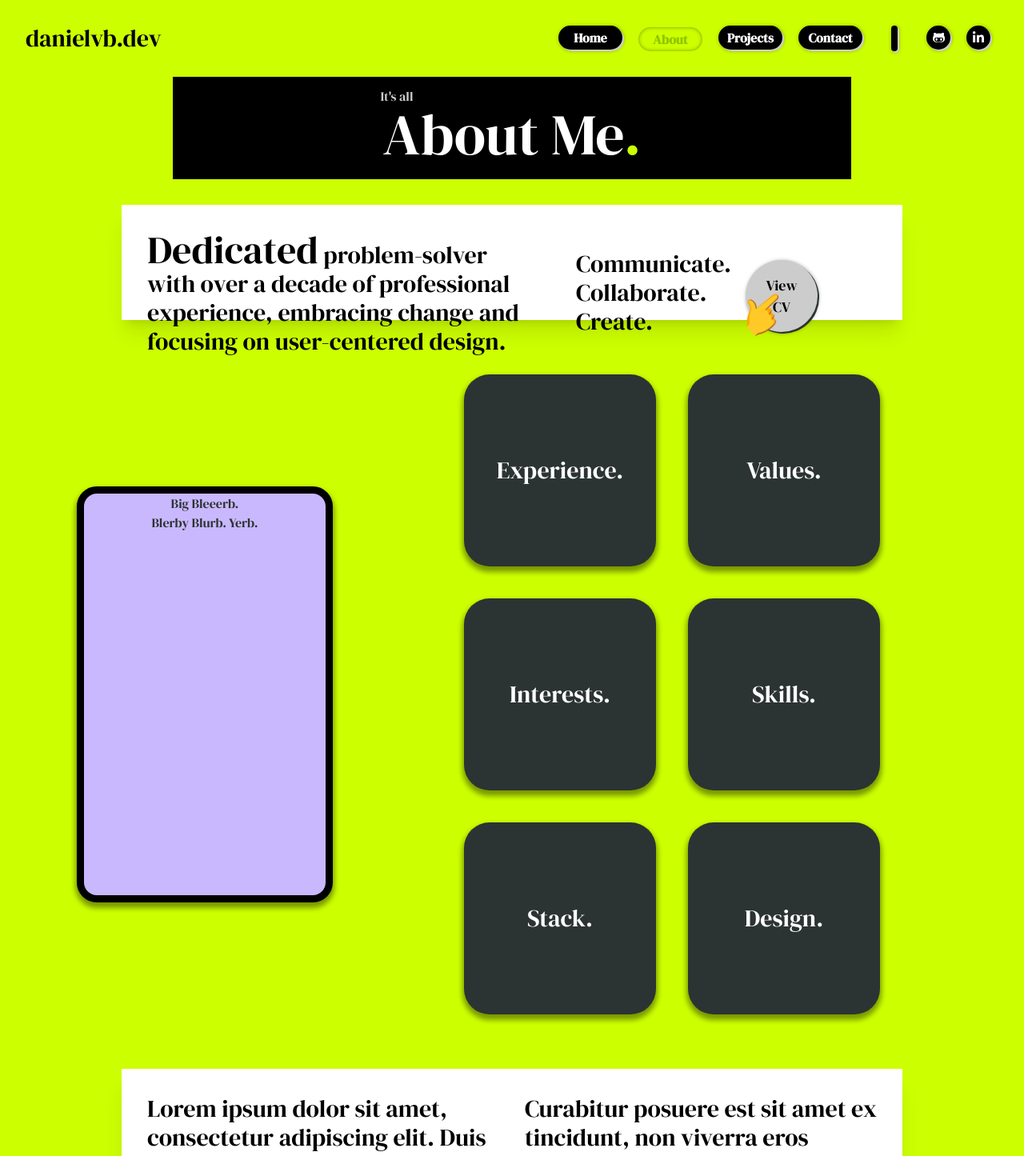
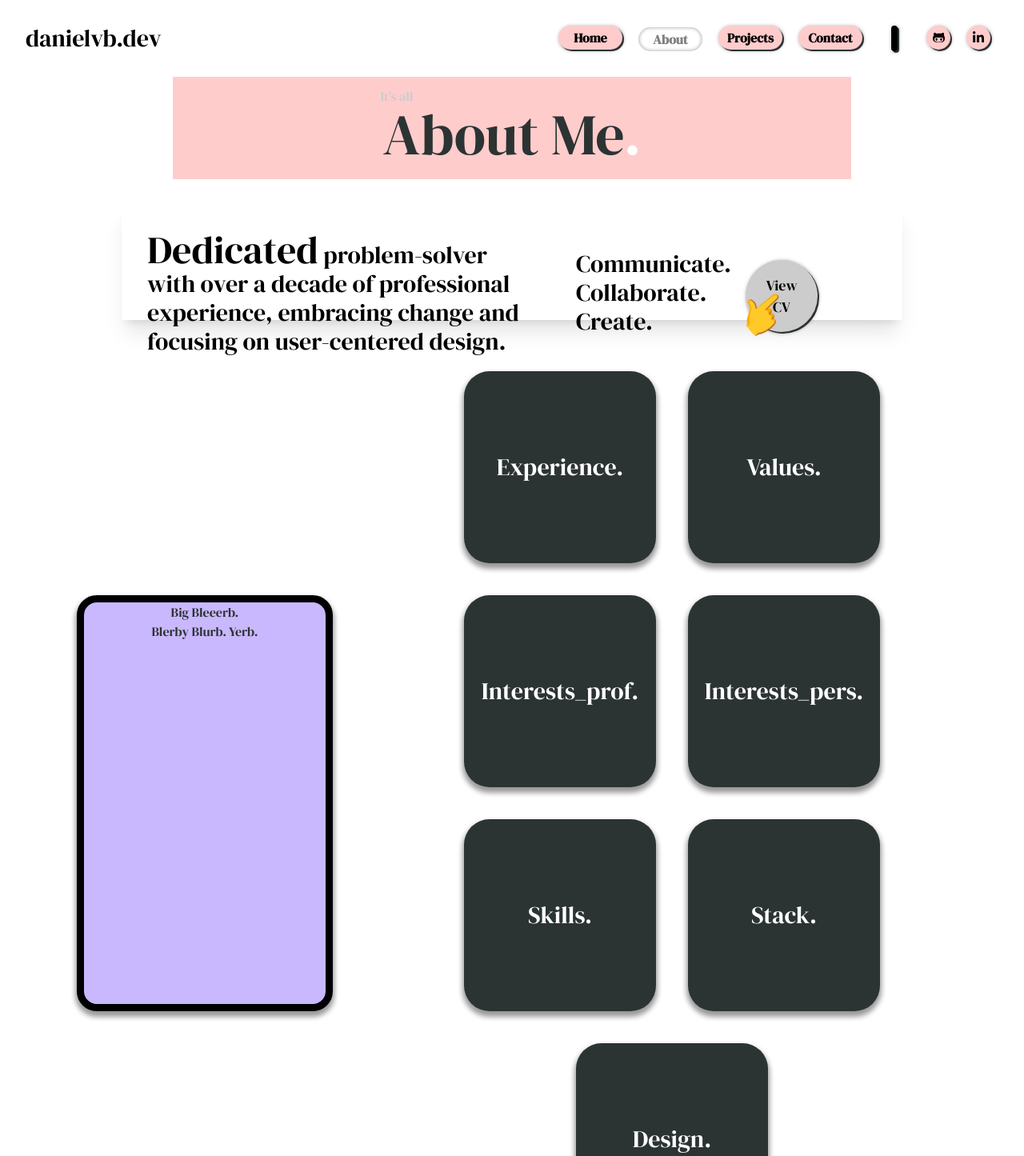
Before and after one commit to dvbenson/fe_my-portfolio-dvb, a Next.js app: page /about in a window 1280 px wide. Shown: the top 1445 px of the page at 80% size. Built offline with nearby package versions, Linux system fonts and the light colour scheme.

Commit message:
restyling about page

```diff
--- a/app/about/page.jsx
+++ b/app/about/page.jsx
@@ -3,25 +3,78 @@ import styles from '@/styles/about.module.css';
 
 export default function page() {
   const about_cards = {
-    Experience: 'Here it is',
-    Values: 'Here it is',
-    Interests: 'Here it is',
-    Skills: 'Here it is',
-    Stack: 'Here it is',
-    Design: 'Here it is',
+    Experience: [
+      'Full Stack Development',
+      'REST API',
+      'UI/UX Design',
+      'Deployment/Hosting',
+      'Agile Methodologies',
+      'Project Management',
+      'Team Leadership',
+      'Product Delivery',
+      'User-Centered Service',
+    ],
+    Values: [
+      'Communication',
+      'Transparency',
+      'Empathy',
+      'Collaboration',
+      'Creativity',
+    ],
+    Interests_prof: [
+      'Full Stack',
+      'Frontend',
+      'Design',
+      'UI/UX',
+      'AI/LLMs',
+      'Product Management',
+    ],
+    Interests_pers: [
+      'Cooking',
+      'Baking',
+      'Illustration',
+      'Travel',
+      'Language-Learning',
+    ],
+    Skills: [
+      'Test Driven Development',
+      'Paired Programming',
+      'Object Oriented Programming',
+      'Functional Programming',
+      'Mobile-First',
+      'Responsive Design',
+      'Accessibility',
+      'Version Control',
+      'Databases',
+    ],
+    Stack: [
+      'JavaScript',
+      'HTML',
+      'CSS',
+      'Node.js',
+      'Express.js',
+      'Postgres',
+      'SQL',
+      'React',
+      'Next.js',
+      'Tailwind',
+      'Bootstrap',
+      'Jest',
+    ],
+    Design: ['Adobe Photoshop', 'Adobe Illustrator', 'Figma', 'Framer'],
   };
   return (
     <DefaultLayout styles={styles} page={'about'}>
-      <main className='min-h-screen bg-electric-lime pb-16'>
+      <main className='min-h-screen bg-white pb-16'>
         <section>
           <div className='container mx-auto px-4 md:px-16'>
-            <div className='flex flex-col flex-nowrap items-center justify-center h-32 sm:h-42 bg-black pb-2'>
+            <div className='flex flex-col flex-nowrap items-center justify-center h-32 sm:h-42 bg-pink pb-2'>
               <div className='flex items-center justify-center'>
                 <p className='text-gray mr-64 sm:mr-72'>It's all</p>
               </div>
               <div className='flex items-center justify-center w-full'>
-                <h1 className='text-white text-6xl sm:text-7xl'>
-                  About Me<span className='text-electric-lime'>.</span>
+                <h1 className='text-black-gray text-6xl sm:text-7xl'>
+                  About Me<span className='text-white'>.</span>
                 </h1>
               </div>
             </div>
@@ -101,9 +154,9 @@ export default function page() {
         </section>
         <section>
           <div className='container mx-auto sm:mx-42 px-4 md:px-0 mt-8'>
-            <div className='flex flex-col sm:flex-row flex-nowrap items-start justify-start h-auto sm:mx-42 sm:h-36 bg-white p-4 lg:mx-42 shadow-xl'>
+            <div className='flex flex-col sm:flex-row flex-nowrap items-start justify-start h-auto sm:mx-42 sm:h-36 bg-pink p-4 lg:mx-42 shadow-xl'>
               <div className='mb-4 sm:mt-4 sm:ml-4 md:w-6/12'>
-                <p className='text-black sm:text-2xl lg:text-3xl'>
+                <p className='text-black-gray sm:text-2xl lg:text-3xl'>
                   Lorem ipsum dolor sit amet, consectetur adipiscing elit. Duis
                   quis neque congue, rhoncus eros eget, dapibus est. Duis
                   commodo, lectus nec faucibus laoreet, erat sapien tempus
@@ -111,7 +164,7 @@ export default function page() {
                 </p>
               </div>
               <div className='mb-4 sm:mt-4 sm:ml-4 md:w-6/12'>
-                <p className='text-black sm:text-2xl lg:text-3xl'>
+                <p className='text-black-gray sm:text-2xl lg:text-3xl'>
                   {' '}
                   Curabitur posuere est sit amet ex tincidunt, non viverra eros
                   pretium. Mauris a elementum nisi. Fusce ut est pulvinar,
--- a/app/projects/page.jsx
+++ b/app/projects/page.jsx
@@ -7,7 +7,7 @@ import styles from '@/styles/projects.module.css';
 export default function page() {
   const projects = [
     {
-      Title: 'node REST API',
+      Title: 'Node.js REST API',
       Category: 'Backend',
       URL: 'https://badsauce-webservices.onrender.com/api',
       Repo: 'https://github.com/dvbenson/be_nc-news',
@@ -15,7 +15,7 @@ export default function page() {
       Objectives: [
         'Build a REST API using Node.js and Express.js',
         'Use PostgreSQL to develop a relational database',
-        'Create a robust set of endpoints to serve CRUD operations',
+        'Create endpoints to serve CRUD operations',
         'Deploy the API to Render',
         'Use TDD to build the API',
         'Utilise express router',
@@ -35,7 +35,7 @@ export default function page() {
         'HTTPS requests',
         'TDD',
         'Modularisation of endpoints and error handling middleware using Express router',
-        'Deploying and hosting a node API',
+
         'Environmenet setup for deployment using dotenv',
       ],
     },
@@ -60,7 +60,6 @@ export default function page() {
         'Mobile-first, responsive design',
         'React Hooks and state management: useState, useEffect, useContext',
         'General loading and error handling',
-        'Deploying and hosting to Netlify',
       ],
     },
     {
@@ -71,7 +70,7 @@ export default function page() {
       image: '/assets/dvb_portfolio.jpeg',
       Objectives: [
         'Build a portfolio to showcase my skills and projects in a unique and creative way',
-        'Learn a new framework: Next.js 13 and understand its experimental app directory and project structure',
+        'Learn Next.js 13 with its experimental app directory',
         'Use TailwindCSS for styling',
         'Utilise turbopack to optimise build times',
         'Deploy to Vercel',
@@ -83,7 +82,6 @@ export default function page() {
         'Differences between TailwindCSS and other libraries such as Bootstrap',
         'What turbopack is and how it optimises build times',
         'Error and Load wrappers',
-        'Deploying to Vercel',
         'Mobile first design and accessibility',
       ],
     },
@@ -134,7 +132,7 @@ export default function page() {
                       <img
                         src={item.image}
                         alt={item.title}
-                        className='w-full h-auto lg:w-96 max-w-sm max-h-sm mt-4 rounded-xl shadow-md'
+                        className='w-full h-auto lg:w-96 max-w-sm max-h-md mt-4 rounded-xl shadow-md'
                       />
                       <div
                         id='project-title'
@@ -147,7 +145,7 @@ export default function page() {
                         id='link-buttons'
                         className='flex flex-row justify-center items-center gap-2 mt-2'
                       >
-                        <button className='rounded-xl bg-[#9BCFCF] p-2 grow  mb-3 shadow-md'>
+                        <button className='rounded-xl bg-[#9BCFCF] p-2 grow  mb-3 shadow-md active:bg-[#336666] active:text-white'>
                           <a
                             target='_blank'
                             href={item.URL}
@@ -157,7 +155,7 @@ export default function page() {
                           </a>
                         </button>
 
-                        <button className='rounded-xl bg-[#9BCFCF] p-2 mb-3 grow shadow-md'>
+                        <button className='rounded-xl bg-[#9BCFCF] p-2 mb-3 grow shadow-md active:bg-[#336666] active:text-white'>
                           <a
                             target='_blank'
                             href={item.Repo}
@@ -170,35 +168,56 @@ export default function page() {
                     </div>
                     <div
                       id='tabs-card'
-                      className='flex  flex-col bg-gray p-2 min-[800px]:ml-2 rounded-xl w-80 lg:w-[480px] h-auto w-auto max-h-80'
+                      className='flex flex-col bg-gray p-2 min-[800px]:ml-2 rounded-xl w-80 lg:w-[480px] h-auto w-auto max-h-80'
                     >
                       <div
                         id='tab'
-                        className='bg-white p-2 rounded-xl h-80 list-disc'
+                        className='bg-white p-2 rounded-xl h-80  justify-center items-center flex'
                       >
                         {tabDisplayStates[index] === 'Objectives' ? (
-                          <ul className='list-disc'>
+                          <ul className='p-1 text-[#2C3333] '>
                             {item.Objectives.map((item) => {
-                              return <li key={uuidv4()}>{item}</li>;
+                              return (
+                                <li
+                                  key={uuidv4()}
+                                  className='text-center odd:bg-purple'
+                                >
+                                  {item}
+                                </li>
+                              );
                             })}
                           </ul>
                         ) : tabDisplayStates[index] === 'Stack' ? (
-                          <ul className='list-disc'>
+                          <ul className='p-1 text-[#2C3333]'>
                             {item.Stack.map((item) => {
-                              return <li key={uuidv4()}>{item}</li>;
+                              return (
+                                <li
+                                  key={uuidv4()}
+                                  className='text-center odd:bg-purple'
+                                >
+                                  {item}
+                                </li>
+                              );
                             })}
                           </ul>
                         ) : tabDisplayStates[index] === 'Learning' ? (
-                          <ul className='list-disc'>
+                          <ul className='pl-1 text-[#2C3333]'>
                             {item.Learning.map((item) => {
-                              return <li key={uuidv4()}>{item}</li>;
+                              return (
+                                <li
+                                  key={uuidv4()}
+                                  className='text-center odd:bg-purple'
+                                >
+                                  {item}
+                                </li>
+                              );
                             })}
                           </ul>
                         ) : null}
                       </div>
                       <div
                         id='tabs-buttons'
-                        className='flex flex-row justify-center items-center gap-2'
+                        className=' flex flex-row justify-center items-center gap-2'
                       >
                         <button
                           onClick={() => {
@@ -206,7 +225,7 @@ export default function page() {
                             newTabDisplayStates[index] = 'Objectives';
                             setTabDisplayStates(newTabDisplayStates);
                           }}
-                          className='rounded-xl bg-[#969696] p-2 mt-2 grow shadow-md'
+                          className='rounded-xl bg-[#969696] p-2 mt-2 grow shadow-md focus:bg-[#2C3333] focus:text-white'
                         >
                           Objectives
                         </button>
@@ -216,7 +235,7 @@ export default function page() {
                             newTabDisplayStates[index] = 'Stack';
                             setTabDisplayStates(newTabDisplayStates);
                           }}
-                          className='rounded-xl bg-[#969696] p-2 mt-2 grow shadow-md'
+                          className='rounded-xl bg-[#969696] p-2 mt-2 grow shadow-md focus:bg-[#2C3333] focus:text-white'
                         >
                           Stack
                         </button>
@@ -226,7 +245,7 @@ export default function page() {
                             newTabDisplayStates[index] = 'Learning';
                             setTabDisplayStates(newTabDisplayStates);
                           }}
-                          className='rounded-xl bg-[#969696] p-2 mt-2 grow shadow-md'
+                          className='rounded-xl bg-[#969696] p-2 mt-2 grow shadow-md focus:bg-[#2C3333] focus:text-white'
                         >
                           Learning
                         </button>
--- a/components/Navbar.jsx
+++ b/components/Navbar.jsx
@@ -29,7 +29,7 @@ export default function Navbar({ styles, page }) {
           page === 'home'
             ? 'fixed w-full h-24 bg-electric-lime border-t-0 shadow-none'
             : page === 'about'
-            ? 'w-full h-24 bg-electric-lime border-t-0 shadow-none'
+            ? 'w-full h-24 bg-white border-t-0 shadow-none'
             : page === 'projects'
             ? 'w-full h-24 bg-blue border-t-0 shadow-none'
             : 'w-full h-24 bg-pink border-t-0 shadow-none'
--- a/styles/about.module.css
+++ b/styles/about.module.css
@@ -1,24 +1,24 @@
 /* NAVBAR */
 .nav {
-  background-color: #ccff00;
+  background-color: white;
   min-width: 100vw;
   height: 96px;
 }
 .button {
-  background-color: black;
-  color: white;
+  background-color: #ffcccc;
+  color: black;
   border-radius: 50px;
   height: 30px;
   width: 80px;
   padding: 0px;
   font-size: 16px;
-  box-shadow: 0.125rem 0.125rem #cccccc, 1px 1px 5px rgba(0, 0, 0, 0.4);
+  box-shadow: 0.125rem 0.125rem #2c3333, 1px 1px 5px rgba(0, 0, 0, 0.4);
   margin: 4px 10px 4px 10px;
   font-weight: bold;
 }
 .button_active {
-  background-color: #ccff00;
-  color: rgba(144, 198, 0);
+  background-color: white;
+  color: gray;
   border-radius: 50px;
   height: 30px;
   width: 80px;
@@ -60,14 +60,14 @@
   margin: 6px 10px 2px 10px;
 }
 .button_circle {
-  background-color: black;
-  color: white;
+  background-color: #ffcccc;
+  color: black;
   border-radius: 50px;
   height: 30px;
   width: 30px;
   padding: 0px;
   font-size: 16px;
-  box-shadow: 0.125rem 0.125rem #cccccc, 1px 1px 5px rgba(0, 0, 0, 0.4);
+  box-shadow: 0.125rem 0.125rem #2c3333, 1px 1px 5px rgba(0, 0, 0, 0.4);
   margin: 4px 10px 4px 10px;
   font-weight: bold;
   display: flex;
@@ -100,7 +100,7 @@
   margin: auto;
 }
 .divider {
-  box-shadow: 0.125rem 0.125rem #cccccc, 1px 1px 5px rgba(0, 0, 0, 0.4);
+  box-shadow: 0.125rem 0.125rem #2c3333, 1px 1px 5px rgba(0, 0, 0, 0.4);
   margin: 4px 10px 4px 10px;
   background-color: black;
   border-radius: 50px;
--- a/tailwind.config.js
+++ b/tailwind.config.js
@@ -19,7 +19,9 @@ module.exports = {
       'gray': '#CCCCCC',
       'gray-dark': '#9D9D9D',
       'black': '#000000',
+      'black-gray': '#2C3333',
       'white': '#FFFFFF',
+      'purple': '#CAB8FF',
     },
 
     extend: {},
```
